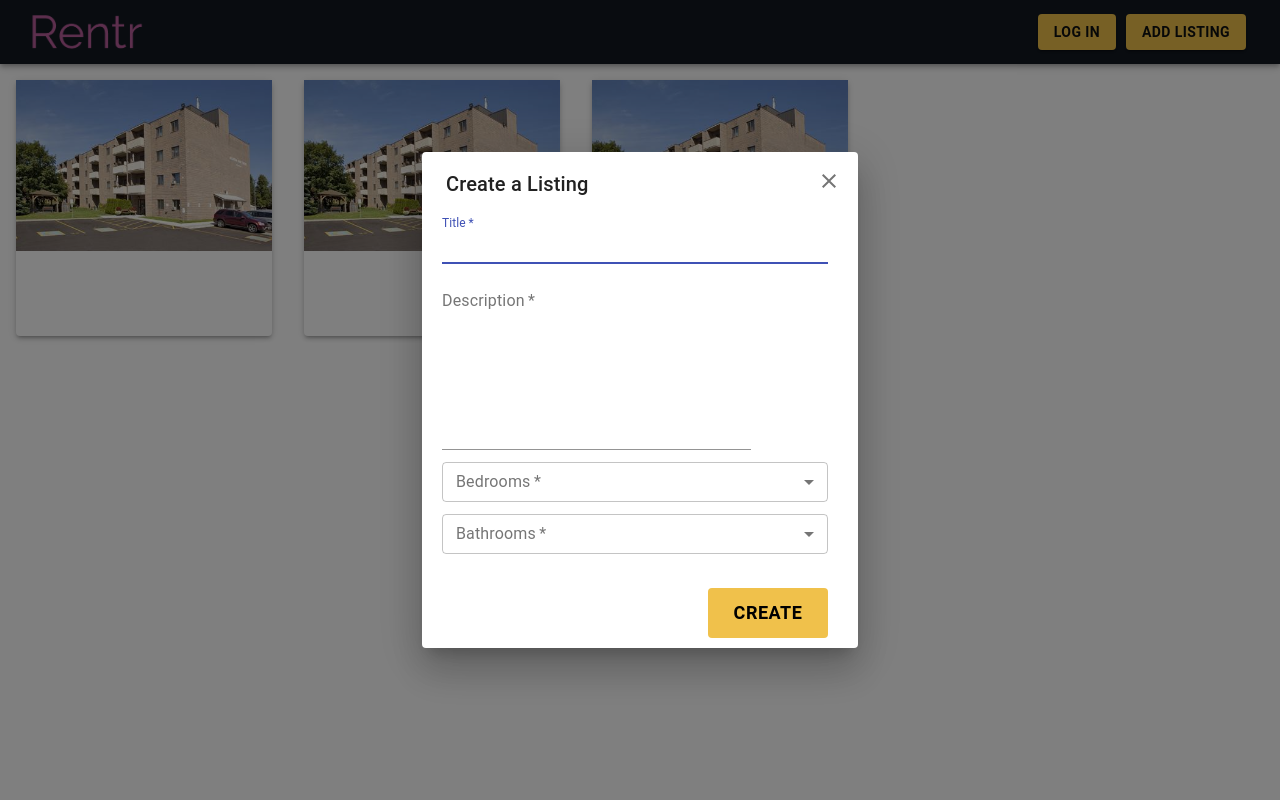
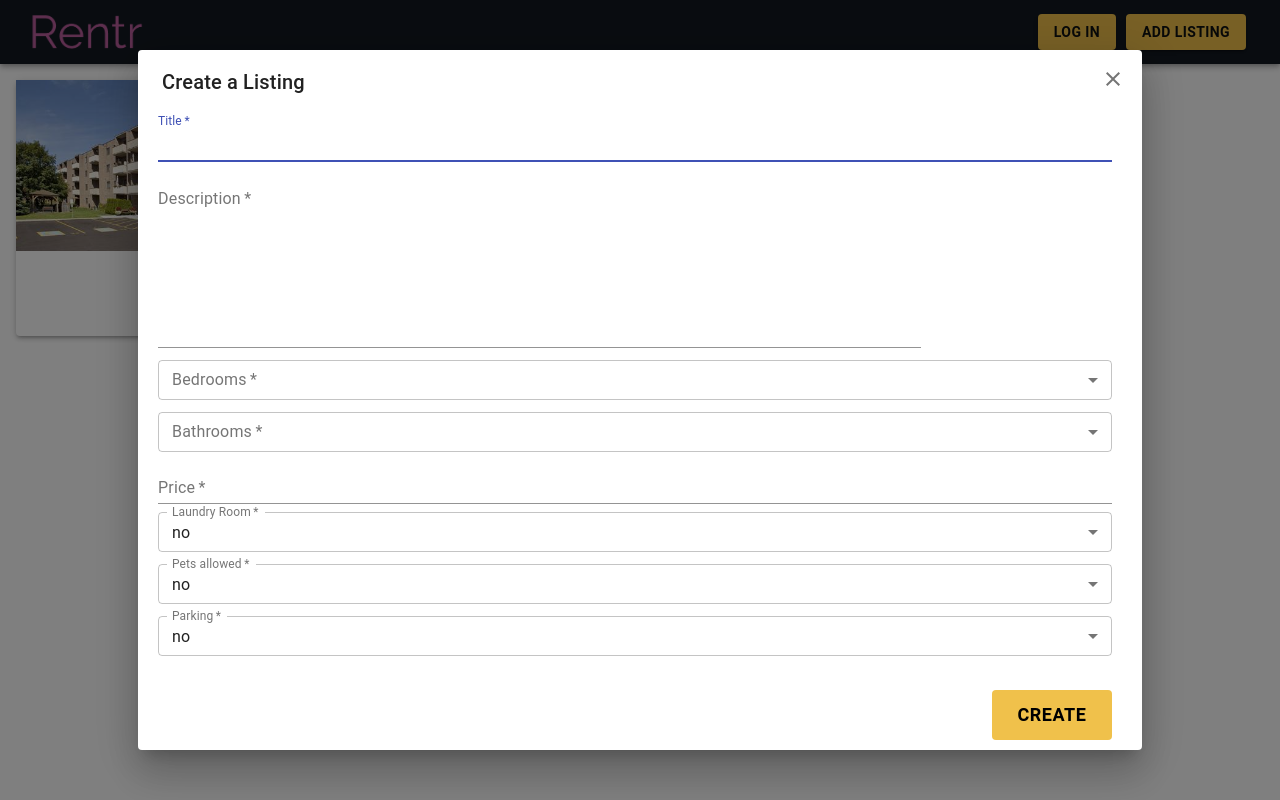
Before and after one commit to jcsnorlax97/rentr, a React (Create React App) app in the folder frontend/: page / in a window 1280 px wide. Both pictures are taken after a click on the button "ADD LISTING". Built offline with nearby package versions, Linux system fonts and the light colour scheme.

Commit message:
Added price, pets allowed, parking, laundry fields
This adds 4 fields to the form.
It also makes the dialog larger (probably to a fault).
This also moves the element label attributes to the top of each element, so that it's more obvious what each element is for.

```diff
--- a/frontend/src/actions/CreateListing.js
+++ b/frontend/src/actions/CreateListing.js
@@ -26,6 +26,31 @@ export const setNumberOfBathrooms = (inputString) => {
     }
 }
 
+export const setPrice = (inputString) => {
+    return {
+        type: "SET_PRICE",
+        payload: inputString
+    }
+}
+export const setLaundry = (inputString) => {
+    return {
+        type: "SET_LAUNDRY",
+        payload: inputString
+    }
+}
+export const setPetsAllowed = (inputString) => {
+    return {
+        type: "SET_PETS_ALLOWED",
+        payload: inputString
+    }
+}
+export const setParking = (inputString) => {
+    return {
+        type: "SET_PARKING",
+        payload: inputString
+    }
+}
+
 export const setDialogOpen = (inputBool) => {
     return {
         type: "SET_DIALOG_OPEN",
--- a/frontend/src/components/CreateListing/CreateListingButton.jsx
+++ b/frontend/src/components/CreateListing/CreateListingButton.jsx
@@ -6,6 +6,10 @@ import {
   setDescription,
   setNumberOfBedrooms,
   setNumberOfBathrooms,
+  setPrice,
+  setLaundry,
+  setPetsAllowed,
+  setParking,
   setDialogOpen
 } from "../../actions/CreateListing";
 import { Button } from "@material-ui/core";
@@ -20,6 +24,17 @@ import MenuItem from '@material-ui/core/MenuItem';
 import axios from "axios";
 
 import "../../styles/HomePage.css"
+
+const YesNo = [
+  {
+    value: true,
+    label: 'yes'
+  },
+  {
+    value: false,
+    label: 'no'
+  }
+]
 
 const numberDropdownOptions = [
   {
@@ -72,9 +87,10 @@ class CreateListingButton extends Component {
           onClose={() => {
             this.resetDialogStatus()
           }}
-          style={{
-            margin: "auto",
-            width: 500
+          maxWidth='none'
+          contentStyle={{
+            width: '80%',
+            maxWidth: 'none'
           }}
         >
 
@@ -94,11 +110,11 @@ class CreateListingButton extends Component {
             className="homeDialog-Content"
           >
             <TextField
+              label="Title"
               autoFocus
               required
               fullWidth
               className="emailField"
-              label="Title"
               type="text"
               inputProps={{ maxLength: 100 }}
               onChange={this.handleTitle}
@@ -107,6 +123,7 @@ class CreateListingButton extends Component {
             </TextField>
 
             <TextField
+              label="Description"
               id="standard-multiline-static"
               multiline
               required
@@ -114,7 +131,6 @@ class CreateListingButton extends Component {
               rows={8}
               margin="dense"
               className="emailField"
-              label="Description"
               type="text"
               inputProps={{ maxLength: 5000 }}
               onChange={this.handleDescription}
@@ -122,13 +138,13 @@ class CreateListingButton extends Component {
               {this.props.description}
             </TextField>
             <TextField
+              label="Bedrooms"
               id="outlined-select-full-width"
               required
               variant="outlined"
               margin="dense"
               select
               fullWidth
-              label="Bedrooms"
               value={this.props.numberOfBedrooms}
               inputProps={{ color: 'green' }}
               onChange={this.handleNumberOfBedrooms}
@@ -158,6 +174,78 @@ class CreateListingButton extends Component {
                 </MenuItem>
               ))}
             </TextField>
+
+
+            {/** new stuff */}
+            <TextField
+              label="Price"
+              required
+              fullWidth
+              className="emailField"
+              type="text"
+              inputProps={{ maxLength: 100 }}
+              onChange={this.handlePrice}
+            >
+              {this.props.title}
+            </TextField>
+
+            <TextField
+              label="Laundry Room"
+              required
+              id="outlined-select"
+              variant="outlined"
+              margin="dense"
+              select
+              fullWidth
+              value={this.props.laundry}
+
+              onChange={this.handleLaundry}
+            >
+              {YesNo.map((option) => (
+                <MenuItem key={option.value} value={option.value}>
+                  {option.label}
+                </MenuItem>
+              ))}
+            </TextField>
+
+            <TextField
+              label="Pets allowed"
+              required
+              id="outlined-select"
+              variant="outlined"
+              margin="dense"
+              select
+              fullWidth
+              value={this.props.petsAllowed}
+
+              onChange={this.handlePetsAllowed}
+            >
+              {YesNo.map((option) => (
+                <MenuItem key={option.value} value={option.value}>
+                  {option.label}
+                </MenuItem>
+              ))}
+            </TextField>
+
+            <TextField
+              label="Parking"
+              required
+              id="outlined-select"
+              variant="outlined"
+              margin="dense"
+              select
+              fullWidth
+              value={this.props.parking}
+
+              onChange={this.handleParking}
+            >
+              {YesNo.map((option) => (
+                <MenuItem key={option.value} value={option.value}>
+                  {option.label}
+                </MenuItem>
+              ))}
+            </TextField>
+
 
           </DialogContent>
 
@@ -201,6 +289,22 @@ class CreateListingButton extends Component {
     this.props.setNumberOfBathrooms(event.target.value);
   }
 
+  handlePrice = (event) => {
+    this.props.setPrice(event.target.value);
+  }
+
+  handleLaundry = (event) => {
+    this.props.setLaundry(event.target.value);
+  }
+
+  handlePetsAllowed = (event) => {
+    this.props.setPetsAllowed(event.target.value);
+  }
+
+  handleParking = (event) => {
+    this.props.setParking(event.target.value);
+  }
+
 
   handleClickCreate = () => {
     axios.post()
@@ -219,6 +323,10 @@ class CreateListingButton extends Component {
     this.props.setDescription("");
     this.props.setNumberOfBedrooms("");
     this.props.setNumberOfBathrooms("");
+    this.props.setPrice("");
+    this.props.setLaundry(false);
+    this.props.setPetsAllowed(false);
+    this.props.setParking(false);
   }
 
 }
@@ -230,6 +338,10 @@ const mapStateToProps = state => {
     description: state.createListingContent.title,
     numberOfBedrooms: state.createListingContent.numberOfBedrooms,
     numberOfBathrooms: state.createListingContent.numberOfBathrooms,
+    price: state.createListingContent.price,
+    laundry: state.createListingContent.laundry,
+    petsAllowed: state.createListingContent.petsAllowed,
+    parking: state.createListingContent.parking,
     dialogOpen: state.createListingContent.dialogOpen,
   };
 };
@@ -240,6 +352,10 @@ const matchDispatchToProps = dispatch => {
     setDescription,
     setNumberOfBedrooms,
     setNumberOfBathrooms,
+    setPrice,
+    setLaundry,
+    setPetsAllowed,
+    setParking,
     setDialogOpen
   }, dispatch);
 };
--- a/frontend/src/reducers/CreateListing.js
+++ b/frontend/src/reducers/CreateListing.js
@@ -3,6 +3,10 @@ const initialState = {
     description: "",
     numberOfBedrooms: "",
     numberOfBathrooms: "",
+    price: "",
+    laundry: false,
+    petsAllowed: false,
+    parking: false,
     dialogOpen: false
 }
 
@@ -16,6 +20,14 @@ export const createListingReducer = (state = initialState, action) => {
             return { ...state, numberOfBedrooms: action.payload };
         case "SET_NUMBER_OF_BATHROOMS":
             return { ...state, numberOfBathrooms: action.payload };
+        case "SET_PRICE":
+            return { ...state, price: action.payload };
+        case "SET_LAUNDRY":
+            return { ...state, laundry: action.payload };
+        case "SET_PETS_ALLOWED":
+            return { ...state, petsAllowed: action.payload };
+        case "SET_PARKING":
+            return { ...state, parking: action.payload };
         case "SET_DIALOG_OPEN":
             return { ...state, dialogOpen: action.payload };
         default:
```
